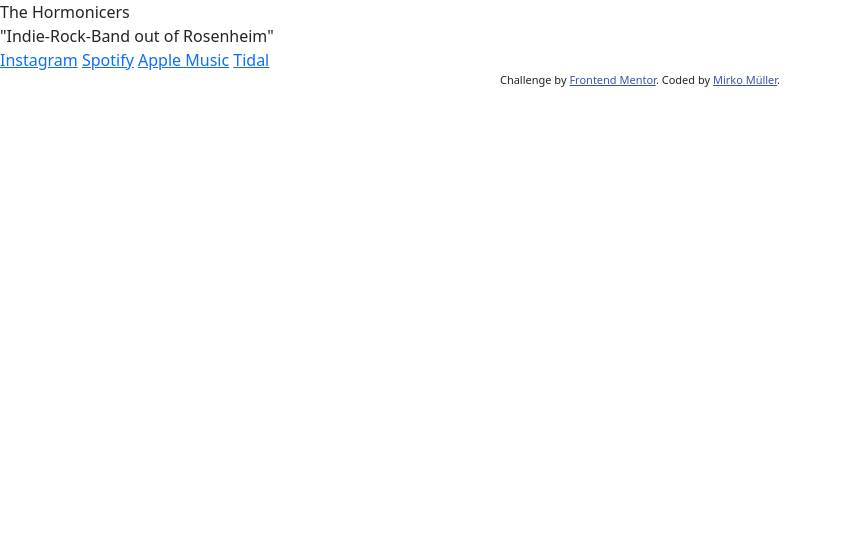
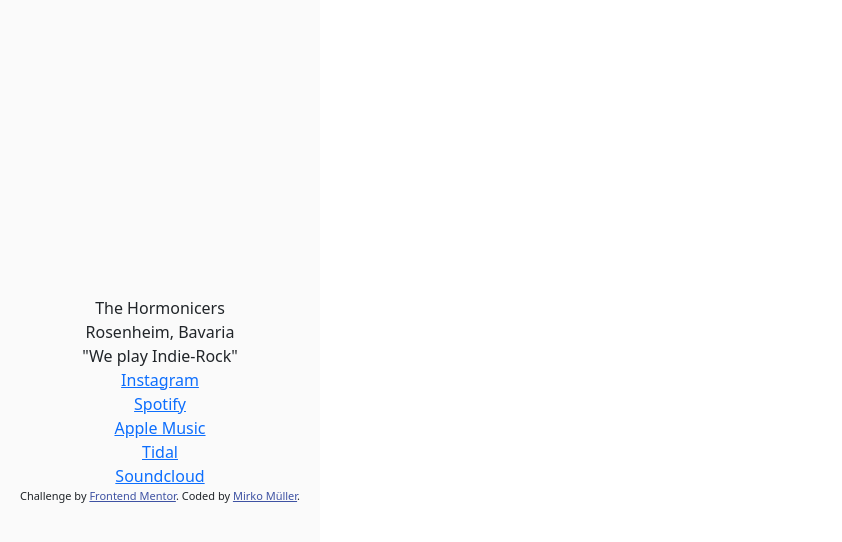
Before and after one commit to trololirko/social-links-profile-main, a plain HTML site: page index.html in a window 1280 px wide. Shown: the whole page, without its empty margins (0-842 px from the left). Drawn offline with nearby package versions, Linux system fonts and the light colour scheme.

Commit message:
Refactor main layout and add social links

```diff
--- a/assets/css/main.css
+++ b/assets/css/main.css
@@ -9,6 +9,17 @@
   padding: 0;
   height: 100%;
 }
+
+main {
+  display: flex;
+  flex-direction: column;
+  align-items: center;
+  justify-content: center;
+  height: 100%;
+  width: 25%;
+  background-color: hsl(0, 0%, 98%);
+}
+
 .attribution {
   font-size: 11px;
   text-align: center;
--- a/index.html
+++ b/index.html
@@ -13,28 +13,47 @@
     <link href="https://cdn.jsdelivr.net/npm/bootstrap@5.3.2/dist/css/bootstrap.min.css" rel="stylesheet" />
   </head>
   <body>
-    <div class="main">
+    <main>
+      <div class="main container">
+        <div class="container text-center">
           <div class="name">The Hormonicers</div>
-      <div class="title">"Indie-Rock-Band out of Rosenheim"</div>
+          <div class="location">Rosenheim, Bavaria</div>
+          <!-- TODO Add a good description -->
+          <div class="description">"We play Indie-Rock"</div>
           <div class="social-links">
             <!-- Instagram -->
-        <a href="https://www.instagram.com/the_hormonicers/" target="_blank" alt="instagram">Instagram</a>
+            <a href="https://www.instagram.com/the_hormonicers/" target="_blank" alt="instagram"
+              ><span>Instagram</span></a
+            >
 
             <!-- Spotify -->
+            <div class="container">
               <a
                 href="https://open.spotify.com/intl-de/artist/5QjmCG1UosrbgzgzPyG6Tt?si=2ItQgbRhQ72jdKhbHA7nYQ"
                 target="_blank"
                 alt="spotify"
-          >Spotify</a
+                ><span>Spotify</span></a
               >
+            </div>
 
             <!-- Apple Music -->
+            <div class="container">
               <a href="https://music.apple.com/us/artist/the-hormonicers/1722614999" target="_blank" alt="apple music"
-          >Apple Music</a
+                ><span>Apple Music</span></a
               >
+            </div>
 
             <!-- Tidal -->
-        <a href="https://tidal.com/artist/44633757" target="_blank" alt="tidal">Tidal</a>
+            <div class="container">
+              <a href="https://tidal.com/artist/44633757" target="_blank" alt="tidal"><span>Tidal</span></a>
+            </div>
+            <!-- Soundcloud -->
+            <div class="container">
+              <a href="https://soundcloud.com/the-hormonicers" target="_blank" alt="soundcloud"
+                ><span>Soundcloud</span></a
+              >
+            </div>
+          </div>
         </div>
       </div>
 
@@ -43,5 +62,6 @@
         <a href="https://www.frontendmentor.io?ref=challenge" target="_blank">Frontend Mentor</a>. Coded by
         <a href="#">Mirko Müller</a>.
       </div>
+    </main>
   </body>
 </html>
```
Lines whose indentation alone changed are shown as unchanged.
